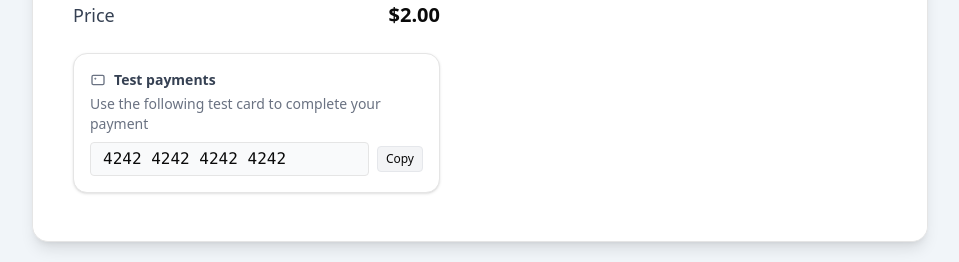
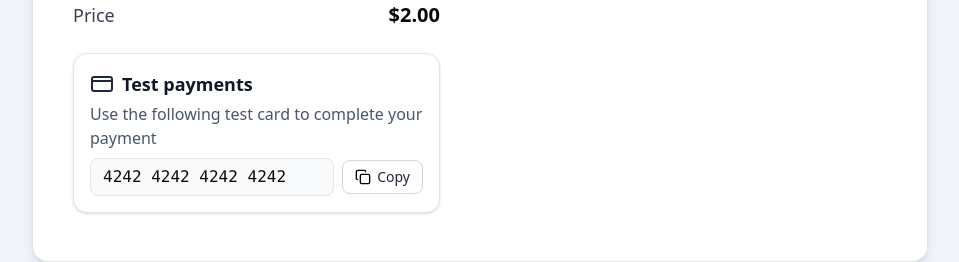
Before and after one commit to Crossmint/embedded-checkout-quickstart, a Next.js app: page / in a window 1280 px wide. Shown: the part 430-692 px from the top of the page, without its empty margins (160-1119 px from the left). Built offline with nearby package versions, Linux system fonts and the light colour scheme; no server answers.

Commit message:
re-styled test payments section

```diff
--- a/app/home.tsx
+++ b/app/home.tsx
@@ -34,48 +34,36 @@ export function HomeContent() {
             <div className="flex items-center gap-2 mb-1">
               <svg
                 xmlns="http://www.w3.org/2000/svg"
-                className="h-4 w-4 text-gray-500"
+                className="h-6 w-6 text-gray-800"
                 fill="none"
                 viewBox="0 0 24 24"
                 stroke="currentColor"
+                strokeWidth="2"
               >
                 <title>Test payments</title>
-                <rect
-                  x="3"
-                  y="5"
-                  width="18"
-                  height="14"
-                  rx="2"
-                  strokeWidth="2"
-                />
-                <rect
-                  x="7"
-                  y="9"
-                  width="2"
-                  height="2"
-                  rx="1"
-                  fill="currentColor"
-                />
+                <rect x="2" y="5" width="20" height="14" rx="2" ry="2" />
+                <line x1="2" y1="9" x2="22" y2="9" />
               </svg>
-              <span className="font-semibold text-gray-700 text-sm">
+              <span className="text-lg font-semibold text-gray-900">
                 Test payments
               </span>
             </div>
-            <div className="text-sm text-gray-500 mb-2">
+            <div className="text-base text-gray-600 mb-2">
               Use the following test card to complete your payment
             </div>
             <div className="flex items-center gap-2 w-full">
-              <span className="font-mono text-base bg-gray-50 px-3 py-1 rounded border select-all flex-1">
+              <span className="font-mono text-base bg-gray-50 px-3 py-1.5 rounded-md border select-all flex-1">
                 4242 4242 4242 4242
               </span>
               <button
                 type="button"
-                className="text-xs px-2 py-1 bg-gray-100 rounded border border-gray-200 hover:bg-gray-200"
+                className="flex items-center gap-1.5 px-3 py-1.5 text-sm text-gray-800 bg-white border border-gray-300 rounded-md hover:bg-gray-50"
                 onClick={() =>
                   navigator.clipboard.writeText("4242 4242 4242 4242")
                 }
               >
-                Copy
+                <Image src="/copy.svg" alt="Copy" width={16} height={16} />
+                <span>Copy</span>
               </button>
             </div>
           </div>
```
